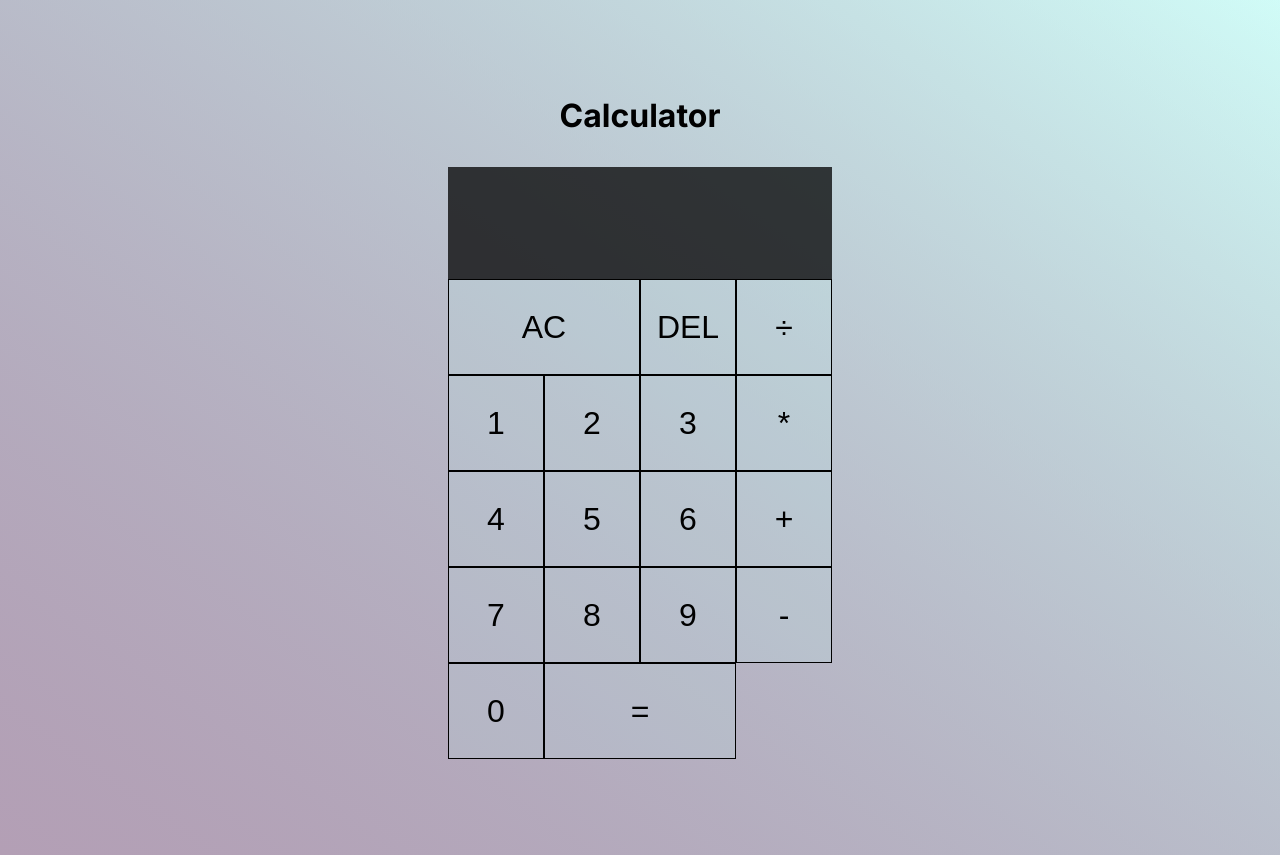
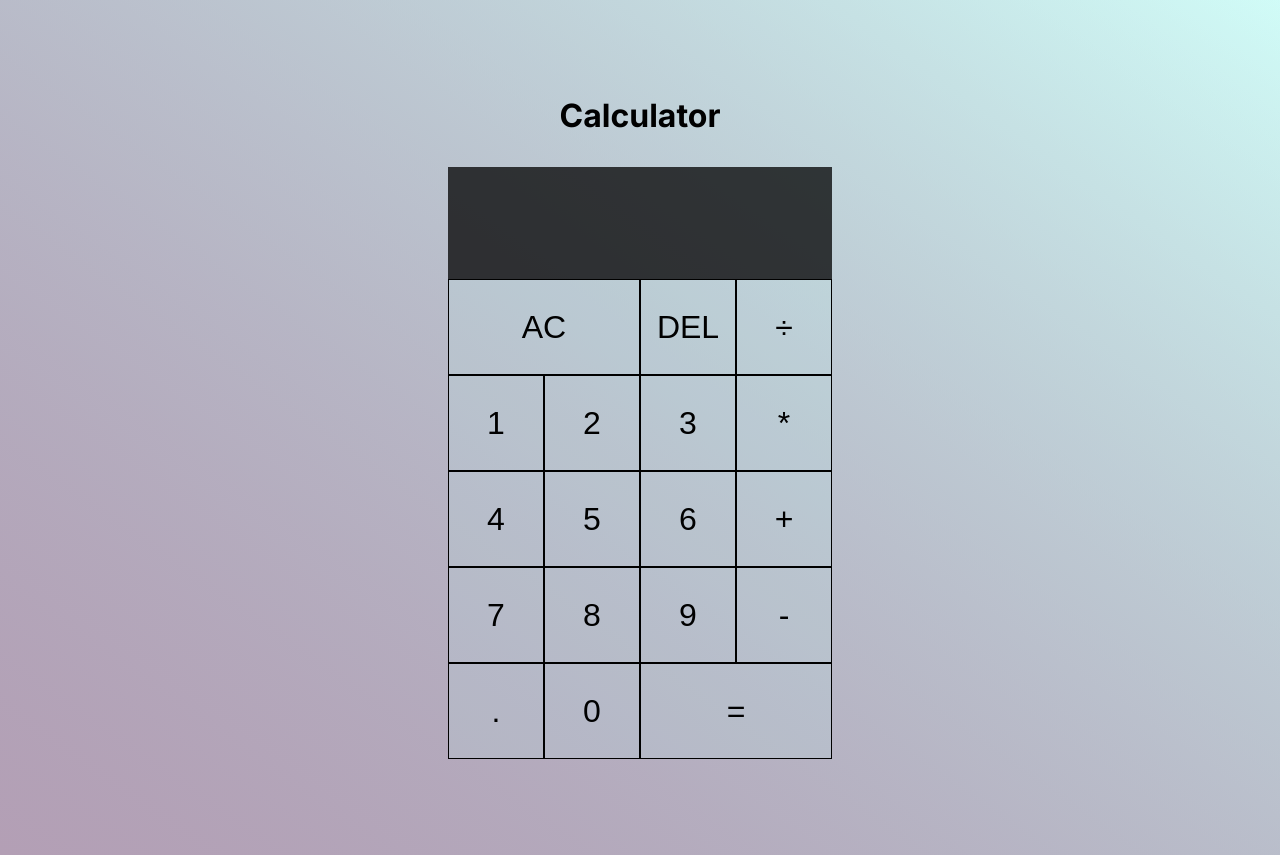
Before and after one commit to UnStudentRoman/reactCalculatorApp, a Next.js app: page / in a window 1280 px wide. Built offline with nearby package versions, Linux system fonts and the light colour scheme.

Commit message:
Adding logic.

```diff
--- /dev/null
+++ b/src/app/DeleteButton.js
@@ -0,0 +1,7 @@
+import {ACTIONS} from './page'
+
+export default function DeleteButton( { dispatch, del }) {
+    return (
+        <button onClick={() => dispatch( {type: ACTIONS.DELETE_DIGIT, payload: {del} })}>{del}</button>
+    )
+}
--- a/src/app/page.js
+++ b/src/app/page.js
@@ -4,6 +4,7 @@ import { useReducer } from 'react'
 import styles from './page.module.css'
 import DigitButton from './DigitButton'
 import OperationButton from './OperationButton';
+import DeleteButton from './DeleteButton';
 
 export const ACTIONS = {
   ADD_DIGIT: 'add-digit',
@@ -16,31 +17,95 @@ export const ACTIONS = {
 function reducer(state, {type, payload}) {
   switch (type) {
     case ACTIONS.ADD_DIGIT:
+      console.log(state.currentOperand)
+      console.log(typeof state.currentOperand)
+      if (payload.digit == "0" && state.currentOperand == "0") return state
+      if (payload.digit == "." && (state.currentOperand || "").includes(".")) return state
       return {
         ...state,
         currentOperand: `${state.currentOperand || ""}${payload.digit}`
       }
 
     case ACTIONS.CHOOSE_OPERATION:
-      if (payload.operation == "*") {
-        console.log('Clicked *')
+      console.log(state.currentOperand)
+      console.log(typeof state.currentOperand)
+      if (state.currentOperand == null && state.previousOperand == null) {
+        return state
+      }
+
+      if (state.previousOperand == null) {
         return {
           ...state,
-          currentOperand: `${state.currentOperand || ""}${payload.operation}`
+          previousOperand: state.currentOperand,
+          currentOperand: null,
+          operation: payload.operation
         }
-      } else if (payload.operation == "-") {
-        console.log('Clicked -')
+      }
+
+      if (state.currentOperand == null) {
         return {
           ...state,
-          currentOperand: `${state.currentOperand || ""}${payload.operation}`
+          operation: payload.operation,
         }
       }
+    return {
+      ...state,
+      previousOperand: evaluate(state),
+      currentOperand: "",
+      operation: payload.operation,
+    }
+
+
+    case ACTIONS.DELETE_DIGIT:
+      if (state.currentOperand == "") return state
+      console.log(state.currentOperand)
+      console.log(typeof state.currentOperand)
+      return {
+        ...state,
+        currentOperand: `${state.currentOperand.slice(0, -1)}`,
+      }
+
+    case ACTIONS.CLEAR:
+      return {
+        ...state,
+        currentOperand: "",
+        previousOperand: "",
+        operation: "",
+      }
+
   }
+}
+
+function evaluate( { currentOperand, previousOperand, operation }) {
+  const prev = parseFloat(previousOperand)
+  const current = parseFloat(currentOperand)
+  if (isNaN(prev) || isNaN(current)) return ""
+  let comutation = ""
+  switch (operation) {
+    case "+":
+      comutation = prev + current
+      break
+
+    case "-":
+      comutation = prev - current
+      break
+
+    case "*":
+      comutation = prev * current
+      break
+
+    case "÷":
+      comutation = prev / current
+      break
+
+  }
+  return comutation.toString()
 }
 
 function Home() {
 
   const [{currentOperand, previousOperand, operation}, dispatch] = useReducer(reducer, {})
+
   return (
     <main className={styles.main}>
       <h1>Calculator</h1>
@@ -49,8 +114,8 @@ function Home() {
           <div className={styles.previous_operand}>{previousOperand} {operation}</div>
           <div className={styles.current_operand}>{currentOperand}</div>
         </div>
-        <button className={styles.span_two}>AC</button>
-        <button>DEL</button>
+        <button className={styles.span_two} onClick={() => dispatch({ type: ACTIONS.CLEAR})}>AC</button>
+        <DeleteButton del="DEL" dispatch={dispatch} />
         <OperationButton operation="÷" dispatch={dispatch} />
         <DigitButton digit="1" dispatch={dispatch} />
         <DigitButton digit="2" dispatch={dispatch} />
@@ -64,8 +129,9 @@ function Home() {
         <DigitButton digit="8" dispatch={dispatch} />
         <DigitButton digit="9" dispatch={dispatch} />
         <OperationButton operation="-" dispatch={dispatch} />
+        <DigitButton digit="." dispatch={dispatch} />
         <DigitButton digit="0" dispatch={dispatch} />
-        <button className={styles.span_two}>=</button>
+        <button className={styles.span_two} >=</button>
       </div>
     </main>
   )
```
